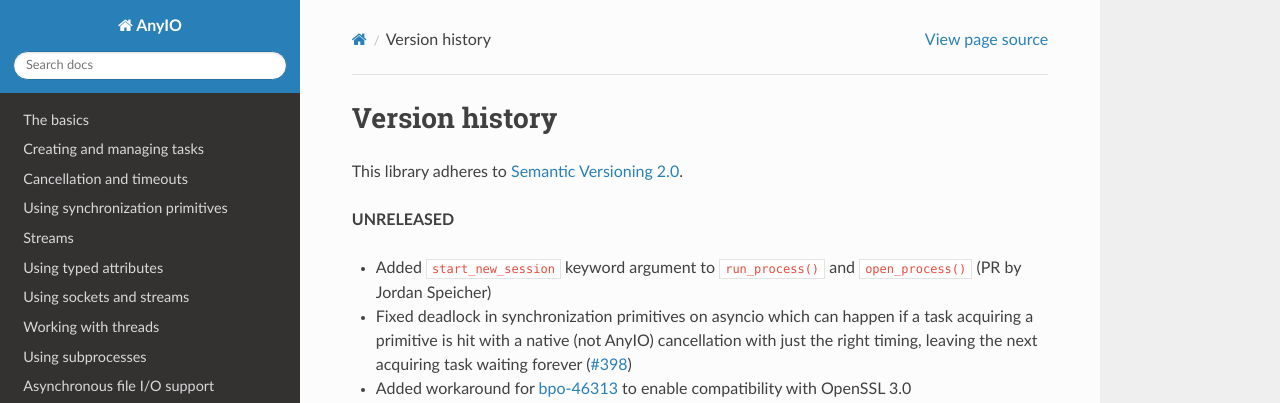
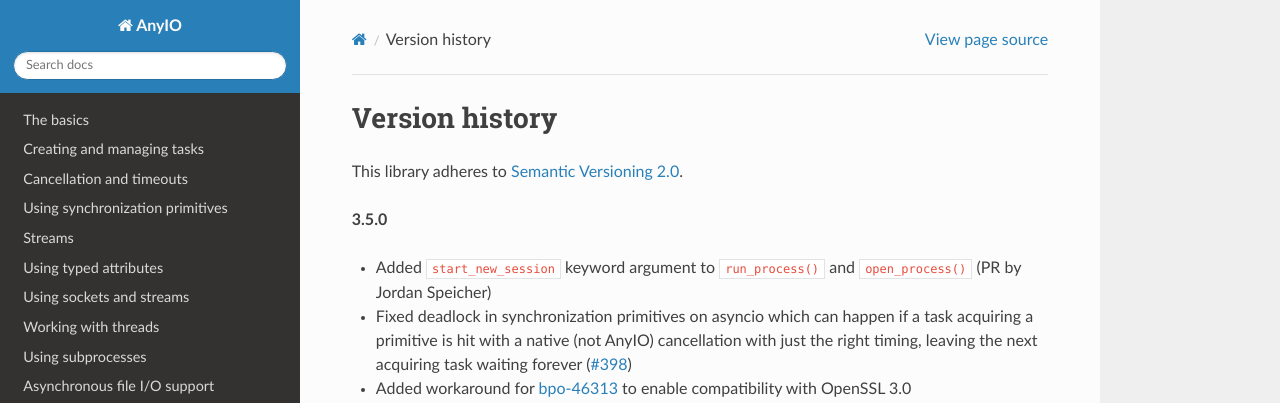
Before and after one commit to agronholm/anyio, a Sphinx documentation site: the page built from docs/versionhistory.rst, in a window 1280 px wide and 900 px high. Shown: the top 403 px of the window. Built offline with Sphinx 7.4.7 and the Read the Docs theme 2.0.0, drawn with Linux system fonts in a browser that asks for light colours; the version number could not be read and is left out.

Commit message:
Bumped up the version

```diff
--- a/docs/versionhistory.rst
+++ b/docs/versionhistory.rst
@@ -3,7 +3,7 @@ Version history
 
 This library adheres to `Semantic Versioning 2.0 <http://semver.org/>`_.
 
-**UNRELEASED**
+**3.5.0**
 
 - Added ``start_new_session`` keyword argument to ``run_process()`` and ``open_process()``
   (PR by Jordan Speicher)
```
